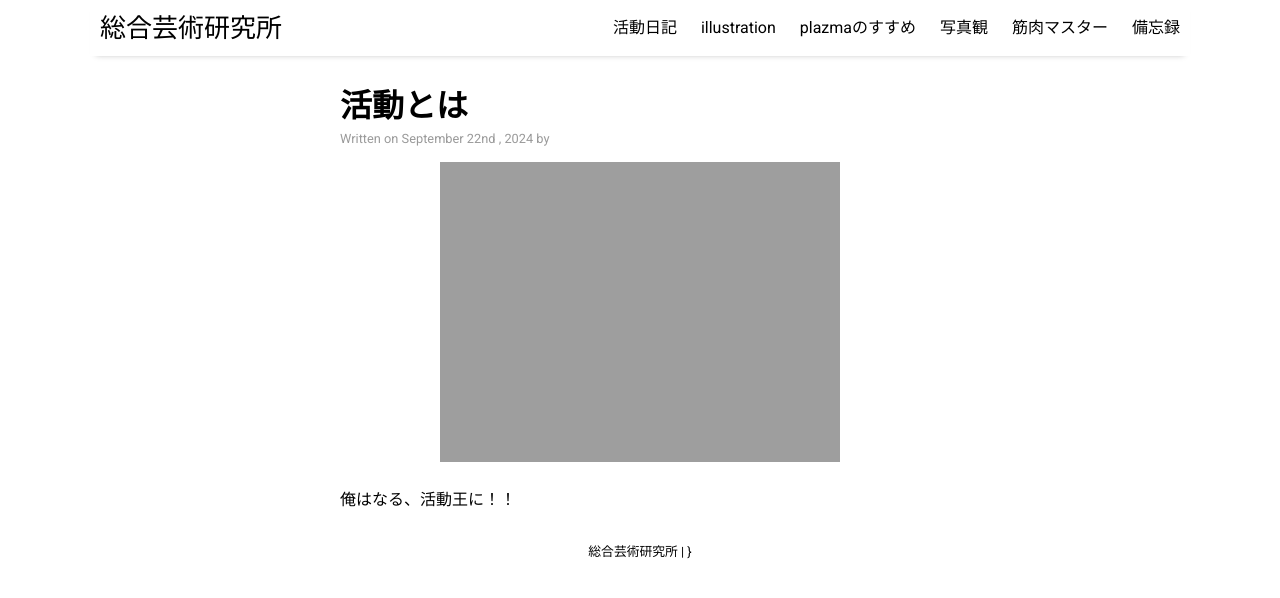
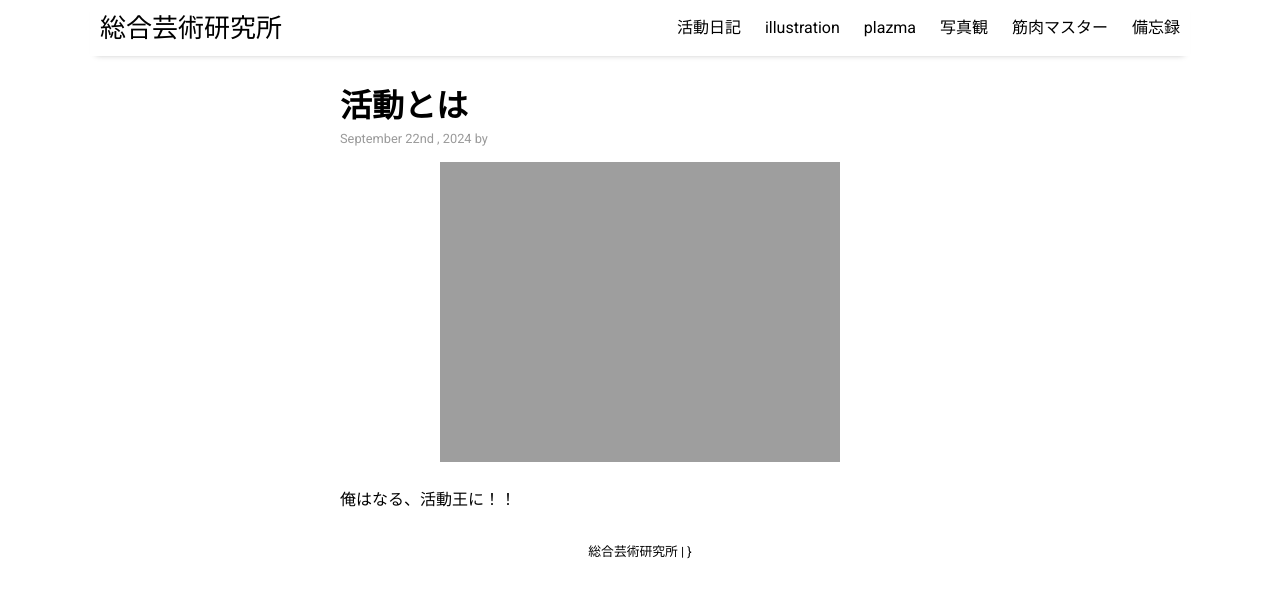
Before and after one commit to gj1002509/zakisikoku, a Jekyll site: the page built from _posts/2024-09-22-active.md, in a window 1280 px wide. Shown: the top 598 px of the page. Built offline with Jekyll 4.4.1, drawn with Linux system fonts in a browser that asks for light colours; nearby versions of some CDN libraries.

Commit message:
Update settings.yml

```diff
--- a/_data/settings.yml
+++ b/_data/settings.yml
@@ -6,7 +6,7 @@ disqus:
 menu:
 - {name: '活動日記',  url: 'active'}
 - {name: 'illustration', url: 'illustration'}
-- {name: 'plazmaのすすめ',  url: 'plasma'}
+- {name: 'plazma',  url: 'plasma'}
 - {name: '写真観',      url: 'photo'}
 - {name: '筋肉マスター', url: 'muscle'}
 - {name: '備忘録',      url: 'contact'}
@@ -19,8 +19,8 @@ social:
 - {icon: 'envelope', link:   'mailto:hello@paulle.ca'}
 - {icon: 'rss-square', link: 'feed.xml'}
 
-sharing_button_prompt: 'Feel free to share!'
+sharing_button_prompt: ''
 
-related_posts: 'その他の活動記録'
+related_posts: ''
 
-post_date_prefix: 'Written on'
+post_date_prefix: ''
```
